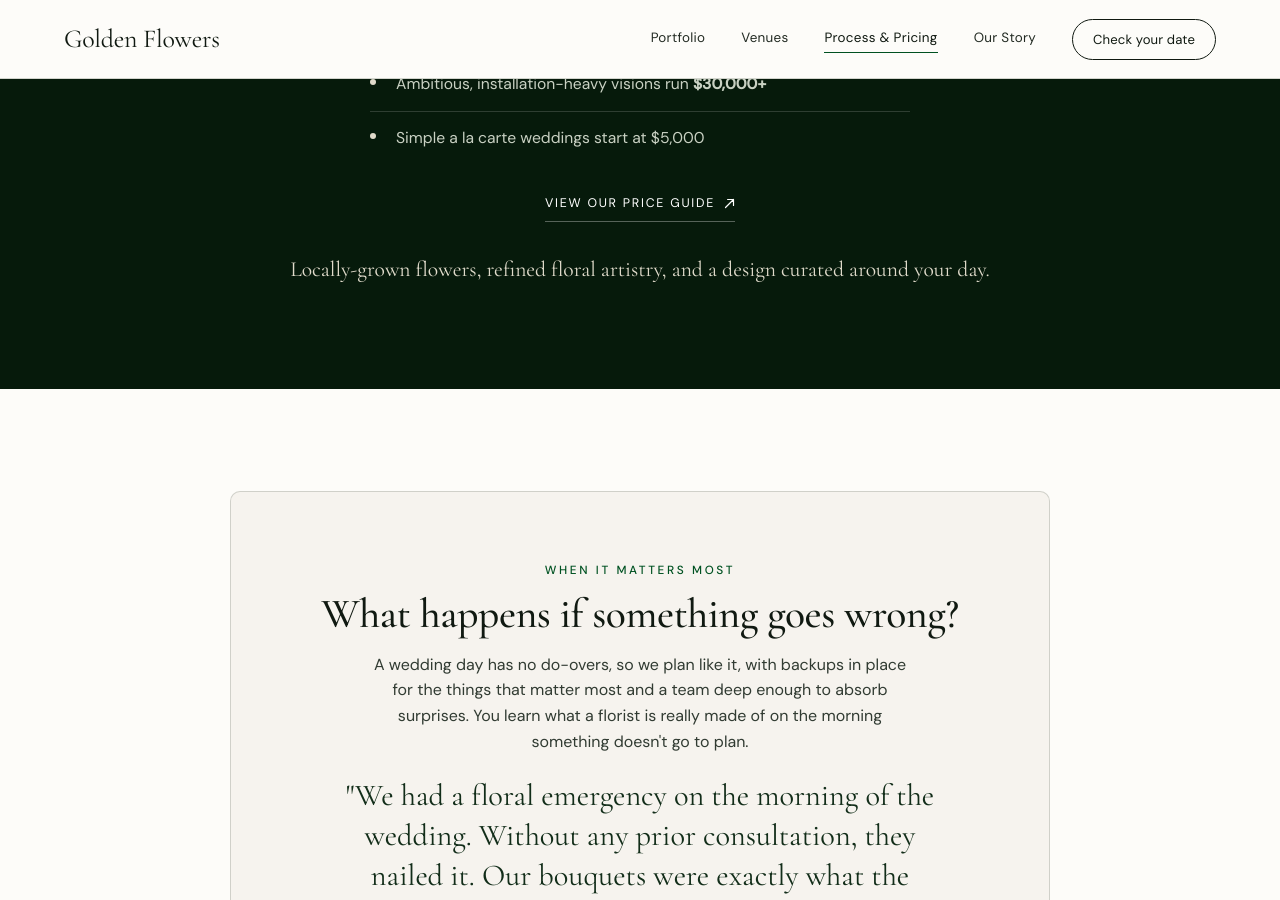
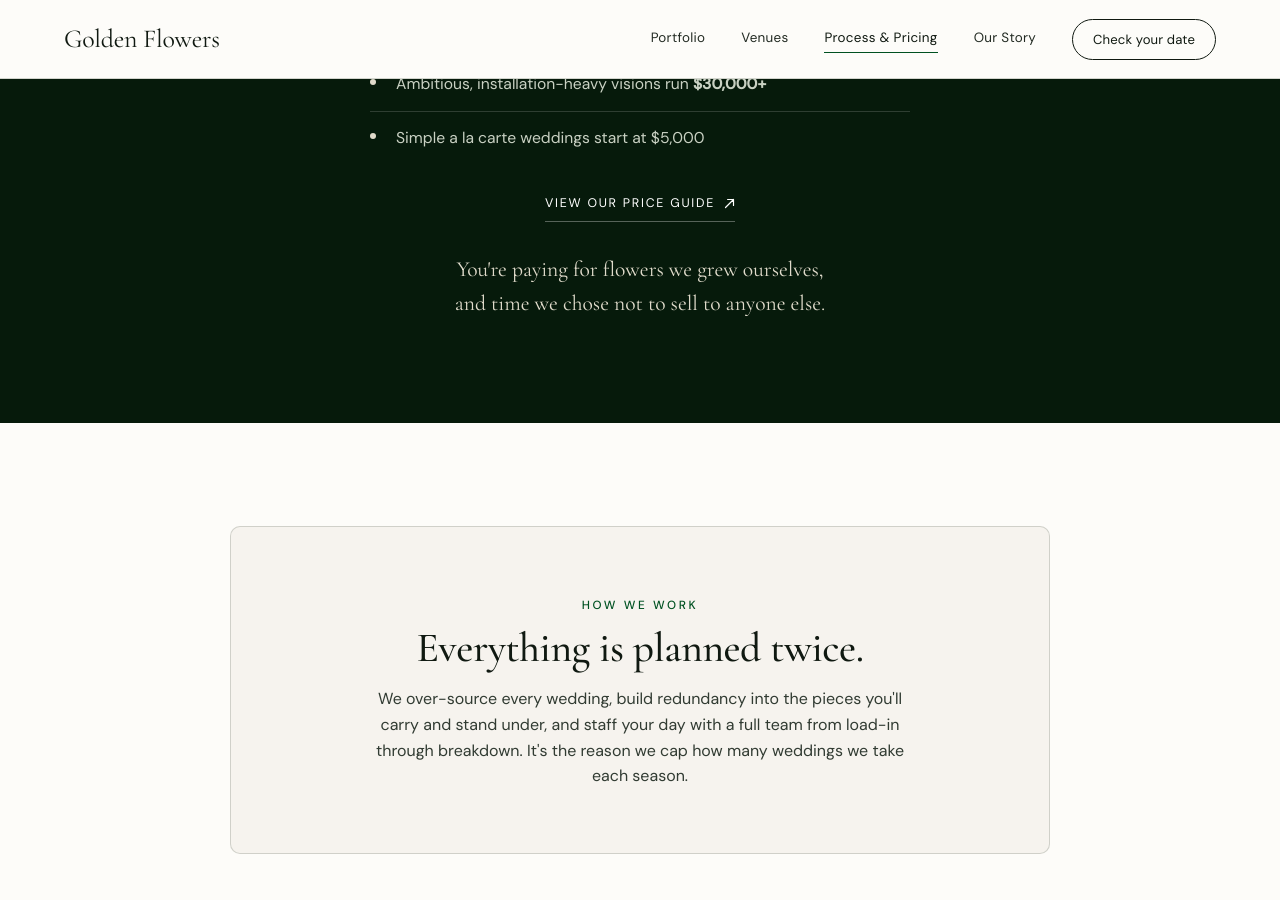
Before and after one commit to jshplhm/goldenflowers, a Jekyll site: the page built from weddings/index.md, in a window 1280 px wide and 900 px high, scrolled down 3767 px. Built offline with Jekyll 4.4.1, drawn with Linux system fonts in a browser that asks for light colours; some of the changed text lies outside the part shown.

Commit message:
Weddings: swap the risk-reversal block for a confidence beat, retune FAQ
The "What happens if something goes wrong?" callout sat immediately after
the pricing block, so the beat right after the price was a fear the couple
hadn't formed yet. Its Janelle quote also read as a rescue story ("floral
emergency", "without any prior consultation") and was already duplicated in
the testimonials carousel.

- weddings.yml: risk -> assurance, "How we work / Everything is planned
  twice." Same substance (over-sourcing, redundancy, deep team, capped
  calendar) framed as competence rather than contingency.
- The objection now lives in the weddings FAQ, where it is answered on
  demand instead of raised unprompted.
- FAQ reordered so the decide-to-inquire questions lead: differentiator,
  investment, lead time, "I don't know my aesthetic yet". Logistics and
  reassurance drop to the bottom.
- FAQ range 5,000-25,000+ -> 10,000-30,000+ to match the pricing block.
- Aesthetic FAQ no longer claims the portfolio is browsable by aesthetic.
- Pricing tagline replaced: the old line was three category-generic claims
  doing no work under the largest number on the site.
- price-tagline gets max-width + text-wrap:balance so it sets as two even
  lines instead of orphaning a word.
- Dropped the now-unused .callout .q / .callout .src rules.

Co-Authored-By: Claude Opus 5 <noreply@anthropic.com>

```diff
--- a/_data/faqs.yml
+++ b/_data/faqs.yml
@@ -14,6 +14,34 @@ pages:
           producing at peak, and we design around that. The result is florals
           that feel grounded, seasonal, and specific to the Sierra Nevada
           landscape where your wedding is happening.
+      - q: What does a full-service wedding florals investment typically look like?
+        a: "Our full-service weddings typically range from
+          <strong>$10,000–$30,000+</strong>, depending on scale. A typical
+          100-person Lake Tahoe wedding runs <strong>$12,000–$18,000</strong>.
+          That includes everything: consultation, design proposal and mood
+          board, ceremony installation, bridal and party florals, reception
+          centerpieces, environmental florals, and full day-of setup and
+          breakdown.<br><br> We build every proposal from scratch around your
+          specific wedding, with no packages or minimums. After your
+          consultation, you'll receive an itemized quote so you know exactly
+          what you're paying for."
+      - q: How far in advance should I reach out?
+        a: For popular summer and fall Saturday dates at venues like Edgewood,
+          Palisades, or the National Exchange Hotel, we recommend reaching out
+          <strong>12–18 months in advance</strong>. Our calendar fills from the
+          back forward, and peak dates go first. If your date is closer than 12
+          months away, reach out anyway. We'll tell you honestly what's
+          available. We occasionally have openings for mid-week, off-season, or
+          non-peak dates.
+      - q: What if I'm not sure which aesthetic I want?
+        a: "That's what the consultation is for. Bring whatever references you have:
+          Pinterest boards, photos, a vibe description, an outfit. We're very
+          good at translating what someone means from what they show us. We'll
+          help you identify the aesthetic direction and show you examples of our
+          work in that register. Many couples come in with \"I like moody but
+          also clean?\" and leave with a crystal-clear vision.<br><br> You can
+          also <a href=\"/portfolio\">look through our recent weddings</a>
+          before your consultation to get your bearings."
       - q: What does "fewer weddings, more time on yours" actually mean?
         a: Most wedding studios book every date they can and staff up to produce them.
           We do the opposite. We cap our calendar each season, which means your
@@ -29,31 +57,22 @@ pages:
           happening. Foam-free arrangements require more skill to build. We've
           invested in that skill. Your flowers will look better for it and leave
           less impact on the place you love."
-      - q: How far in advance should I reach out?
-        a: For popular summer and fall Saturday dates at venues like Edgewood,
-          Palisades, or the National Exchange Hotel, we recommend reaching out
-          <strong>12–18 months in advance</strong>. Our calendar fills from the
-          back forward, and peak dates go first. If your date is closer than 12
-          months away, reach out anyway. We'll tell you honestly what's
-          available. We occasionally have openings for mid-week, off-season, or
-          non-peak dates.
-      - q: What does a full-service wedding florals investment typically look like?
-        a: "Our full-service weddings typically range from
-          <strong>$5,000–$25,000+</strong>, depending on scale. A typical
-          100-person Lake Tahoe wedding runs <strong>$12,000–$18,000</strong>.
-          That includes everything: consultation, design proposal and mood
-          board, ceremony installation, bridal and party florals, reception
-          centerpieces, environmental florals, and full day-of setup and
-          breakdown.<br><br> We build every proposal from scratch around your
-          specific wedding, with no packages or minimums. After your
-          consultation, you'll receive an itemized quote so you know exactly
-          what you're paying for."
       - q: Can you work with my existing coordinator or planner?
         a: Yes, always. We work closely with coordinators and planners at all the venues
           we serve. If you're working with a planner, they'll be looped in from
           the proposal stage so timeline, logistics, and setup are coordinated.
           We're experienced working within planner-led events and take our cues
           from whoever is running point on the day.
+      - q: What happens if a flower doesn't come in, or the weather turns?
+        a: We plan for it long before your date. Every wedding is over-sourced, so a
+          crop that underperforms or a shipment that arrives short doesn't
+          change your design. The pieces that matter most, your bouquet and the
+          ceremony installation, are built with backups on hand, and we
+          condition everything for the altitude and the forecast we're actually
+          going to get. Our team is deep enough to absorb a surprise on the
+          morning of, and because we cap how many weddings we take each season,
+          nothing on your date is competing for our attention. A wedding day has
+          no do-overs. We plan like it.
       - q: Do you travel outside of Lake Tahoe?
         a: Yes. We work throughout the Sierra Nevada foothills and Gold Country, from
           Nevada City and Grass Valley to private estates across the region. The
@@ -61,15 +80,6 @@ pages:
           foothills are all part of our regular service area. Travel outside our
           primary service area may involve a travel fee, which we'll include in
           your proposal.
-      - q: What if I'm not sure which aesthetic I want?
-        a: "That's what the consultation is for. Bring whatever references you have:
-          Pinterest boards, photos, a vibe description, an outfit. We're very
-          good at translating what someone means from what they show us. We'll
-          help you identify the aesthetic direction and show you examples of our
-          work in that register. Many couples come in with \"I like moody but
-          also clean?\" and leave with a crystal-clear vision.<br><br> You can
-          also <a href=\"/portfolio\">browse the portfolio by aesthetic</a>
-          before your consultation to get your bearings."
   - label: Edgewood Tahoe
     url: /venues/edgewood-tahoe
     faqs:
--- a/_data/weddings.yml
+++ b/_data/weddings.yml
@@ -85,19 +85,15 @@ pricing:
     - Simple a la carte weddings start at $5,000
   guide_text: View our price guide
   guide_url: https://canva.link/goldenflowerspriceguide
-  tagline: Locally-grown flowers, refined floral artistry, and a design curated
-    around your day.
-risk:
-  label: When it matters most
-  heading: What happens if something goes wrong?
-  body: A wedding day has no do-overs, so we plan like it, with backups in place
-    for the things that matter most and a team deep enough to absorb surprises.
-    You learn what a florist is really made of on the morning something doesn't
-    go to plan.
-  quote: '"We had a floral emergency on the morning of the wedding. Without any
-    prior consultation, they nailed it. Our bouquets were exactly what the bride
-    wanted. 10/10."'
-  source: Janelle · National Exchange Hotel, Nevada City
+  tagline: You're paying for flowers we grew ourselves, and time we chose not to
+    sell to anyone else.
+assurance:
+  label: How we work
+  heading: Everything is planned twice.
+  body: We over-source every wedding, build redundancy into the pieces you'll
+    carry and stand under, and staff your day with a full team from load-in
+    through breakdown. It's the reason we cap how many weddings we take each
+    season.
 testimonials:
   label: What couples say
   heading: Loved by couples across the Sierra.
--- a/assets/css/redesign.css
+++ b/assets/css/redesign.css
@@ -572,13 +572,13 @@ body.lb-open{overflow:hidden;}
 .price-guide{display:inline-flex;align-items:center;gap:9px;margin-top:30px;font-size:.78rem;letter-spacing:.14em;text-transform:uppercase;color:var(--forest);border-bottom:1px solid var(--line);padding-bottom:7px;transition:border-color .2s,gap .2s;}
 .price-guide:hover{gap:13px;}
 .price-guide-arw{flex:none;}
-.price-tagline{font-family:var(--d);font-style:normal;font-size:1.35rem;color:var(--forest);margin-top:30px;}
+/* max-width + balance keep the tagline to two even lines instead of dropping a
+   single orphaned word onto the second line. */
+.price-tagline{font-family:var(--d);font-style:normal;font-size:1.35rem;color:var(--forest);margin-top:30px;max-width:48ch;margin-left:auto;margin-right:auto;text-wrap:balance;}
 
-/* ---------- CALLOUT (risk reversal) ---------- */
+/* ---------- CALLOUT (how we work) ---------- */
 .callout{max-width:820px;margin:0 auto;background:var(--bg2);border:1px solid var(--line);border-radius:10px;padding:clamp(40px,5vw,64px);text-align:center;}
 .callout h2{font-family:var(--d);font-weight:430;font-optical-sizing:auto;font-size:clamp(1.7rem,3.4vw,2.6rem);letter-spacing:-.01em;margin:10px 0 16px;}
-.callout .q{font-family:var(--d);font-style:normal;font-size:clamp(1.4rem,2.6vw,1.9rem);line-height:1.32;color:var(--forest);max-width:600px;margin:0 auto 18px;}
-.callout .src{font-size:.78rem;letter-spacing:.12em;text-transform:uppercase;color:var(--mute);}
 
 /* ---------- QUOTE GRID (testimonials) ---------- */
 .quote-grid{display:grid;grid-template-columns:repeat(3,1fr);gap:clamp(20px,2.5vw,32px);margin-top:clamp(36px,4vw,56px);}
--- a/weddings/index.md
+++ b/weddings/index.md
@@ -100,14 +100,12 @@ redirect_from:
 </section>
 
 
-<!-- RISK REVERSAL -->
+<!-- ASSURANCE -->
 <section class="block">
   <div class="callout">
-    <span class="lab"><span data-ed="weddings:risk.label">{{ site.data.weddings.risk.label }}</span></span>
-    <h2><span data-ed="weddings:risk.heading">{{ site.data.weddings.risk.heading }}</span></h2>
-    <p style="max-width:540px;margin:0 auto 22px;color:var(--fg2);"><span data-ed="weddings:risk.body">{{ site.data.weddings.risk.body }}</span></p>
-    <p class="q"><span data-ed="weddings:risk.quote">{{ site.data.weddings.risk.quote }}</span></p>
-    <p class="src"><span data-ed="weddings:risk.source">{{ site.data.weddings.risk.source }}</span></p>
+    <span class="lab"><span data-ed="weddings:assurance.label">{{ site.data.weddings.assurance.label }}</span></span>
+    <h2><span data-ed="weddings:assurance.heading">{{ site.data.weddings.assurance.heading }}</span></h2>
+    <p style="max-width:540px;margin:0 auto;color:var(--fg2);"><span data-ed="weddings:assurance.body">{{ site.data.weddings.assurance.body }}</span></p>
   </div>
 </section>
 
```
Also changed, not shown: .pages.yml, 1 other file.
